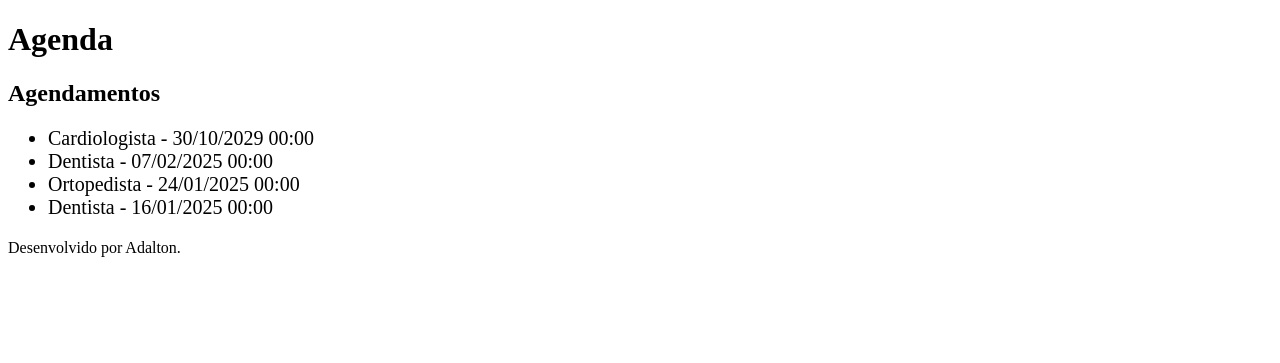
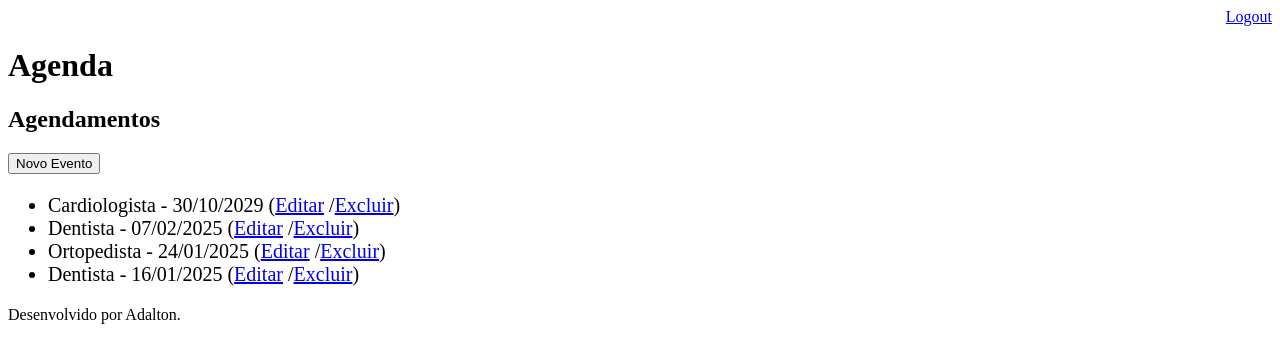
Before and after one commit to AdaltonF/Django-Agenda, a Django app: page /agenda/ in a window 1280 px wide. Shown: the top 363 px of the page. Run offline with Django 5.2, Linux system fonts and the light colour scheme; a user stored in the database is signed in; data comes from the database, SQL or seed files in the repository; both versions use the stored data as it was after the commit.

Commit message:
Finishing project.

```diff
--- a/Agenda/urls.py
+++ b/Agenda/urls.py
@@ -25,7 +25,11 @@ from core import views
 urlpatterns = [
     path('admin/', admin.site.urls),
     path('agenda/', views.listar_eventos),
+    path('agenda/evento/', views.evento),
+    path('agenda/evento/submit', views.submit_evento),
+    path('agenda/evento/delete/<int:id_evento>', views.delete_evento),
     path('', RedirectView.as_view(url='agenda/')),
     path('login/', views.login_user),
-    path('login/submit', views.submit_login)
+    path('login/submit', views.submit_login),
+    path('logout/', views.logout_user)
 ]
--- a/core/admin.py
+++ b/core/admin.py
@@ -2,6 +2,6 @@ from django.contrib import admin
 from core.models import Event
 
 class EventAdmin(admin.ModelAdmin):
-    list_display = ('title', 'date', 'creation_date', 'user')
+    list_display = ('id', 'title', 'date', 'creation_date', 'user')
 
 admin.site.register(Event, EventAdmin)
--- a/core/models.py
+++ b/core/models.py
@@ -16,4 +16,7 @@ class Event(models.Model):
         return self.title
 
     def get_date(self):
-        return self.date.strftime('%d/%m/%Y %H:%M')
+        return self.date.strftime('%d/%m/%Y')
+
+    def get_input_date(self):
+        return self.date.strftime('%Y-%m-%d')
--- a/core/views.py
+++ b/core/views.py
@@ -1,5 +1,6 @@
 from django.contrib.auth.decorators import login_required
-from django.contrib.auth import authenticate, login
+from django.contrib.auth import authenticate, login, logout
+from django.contrib import messages
 from django.shortcuts import render, redirect
 from core.models import Event
 
@@ -17,13 +18,52 @@ def listar_eventos(request):
 
 def submit_login(request):
     if request.POST:
-        print(request.build_absolute_uri())
         username = request.POST.get('username')
         password = request.POST.get('password')
-        print(username, password)
         user = authenticate(username=username, password=password)
         if user is not None:
             login(request, user)
             return redirect('/')
-    else:
-        return redirect('/')
+        else:
+            messages.error(request, "Login inválido! Tente novamente.")
+            return redirect('/login/')
+    return redirect('/')
+
+
+def logout_user(request):
+    logout(request)
+    return redirect('/')
+
+@login_required(login_url='/login/')
+def evento(request):
+    id_evento = request.GET.get('id')
+    dados = {}
+    if id_evento:
+        dados['evento'] = Event.objects.get(id=id_evento)
+    return render(request, 'evento.html', dados)
+
+@login_required(login_url='/login/')
+def submit_evento(request):
+    if request.POST:
+        title = request.POST.get('title')
+        date = request.POST.get('date').format('YYYY/MM/DD')
+        description = request.POST.get('description')
+        user = request.user
+        id = request.POST.get('id')
+        if id:
+            Event.objects.filter(id=id).update(title=title,
+                                               date=date,
+                                               description=description)
+        else:
+            Event.objects.create(title=title,
+                                 date=date,
+                                 description=description,
+                                 user=user)
+    return redirect('/')
+@login_required(login_url='/login/')
+def delete_evento(request, id_evento):
+    user = request.user
+    evento = Event.objects.get(id=id_evento)
+    if evento.user == user:
+        evento.delete()
+    return redirect('/')
--- a/templates/agenda.html
+++ b/templates/agenda.html
@@ -4,9 +4,16 @@
 
 <h2>Agendamentos</h2>
 
+<a href="/agenda/evento/">
+    <button type="button">Novo Evento</button>
+</a>
+
 <ul style="font-size: 20px;">
     {% for event in events %}
-    <li>{{ event.title }} - {{ event.get_date }}</li>
+    <li>{{ event.title }} - {{ event.get_date }}
+        (<a href="/agenda/evento/?id={{ event.id }}">Editar</a>
+        /<a href="/agenda/evento/delete/{{ event.id }}">Excluir</a>)
+    </li>
     {% endfor %}
 </ul>
 
--- a/templates/login.html
+++ b/templates/login.html
@@ -18,5 +18,11 @@
         <button type="submit">Login</button>
     </form>
 </div>
+
+{% for message in messages %}
+    <div style="color: red; text-align: center">
+        <strong>Erro! </strong> {{ message }}
+    </div>
+{% endfor %}
 </body>
 </html>
--- a/templates/model-header.html
+++ b/templates/model-header.html
@@ -1,5 +1,7 @@
 
 <meta charset="UTF-8">
 <title>Agenda</title>
-
+<div align="right">
+    <a href="/logout">Logout</a>
+</div>
 <h1>Agenda</h1>
```
Also changed, not shown: templates/evento.html (added, +28 -0 lines), db.sqlite3.
